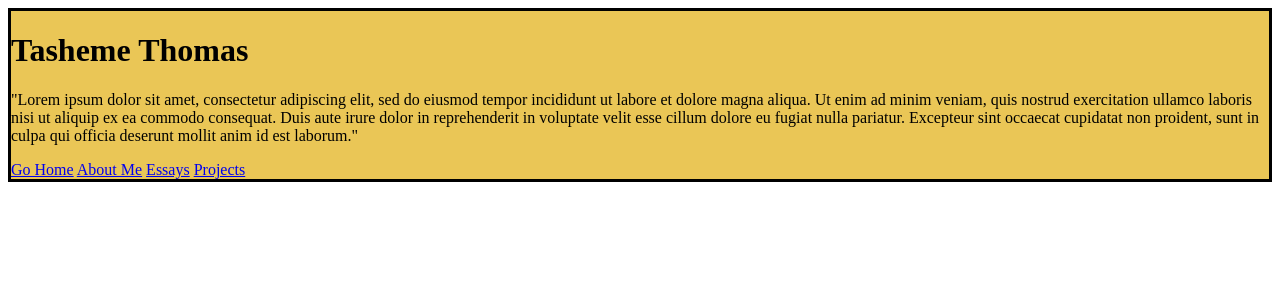
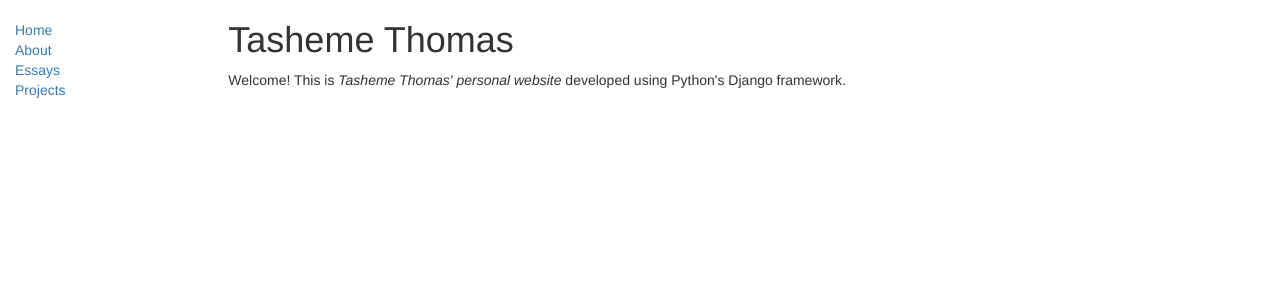
Before and after one commit to MrXlVii/website, a Django app: page / in a window 1280 px wide. Shown: the top 300 px of the page. Run offline with Django 3.2, Linux system fonts and the light colour scheme; some libraries are stand-ins or nearby versions.

Commit message:
updated design, added sidebar

```diff
--- a/howdy/templates/about.html
+++ b/howdy/templates/about.html
@@ -13,10 +13,6 @@
         <h1>About Me</h1>
     <p>Hello, my name is Tasheme Thomas. In 2015, I graduated from UNC-Chapel Hill with my Bachelors of Science in Mathematics and I'm currently working as a test-prep tutor (SAT and its subject tests, ACT, ISEE, SSAT, as well as general academic subjects) and looking to break into the tech industry. I'm most familiar with Java and Python, but I have experience with C, C++, noSQL, Javascript, and html. This website is hopefully going to serve as both a hub for my professional work as well as practice with the Django framework.
     </p>
-      <a href="{% url 'home' %}">Go Home</a>
-      <a href="{% url 'about' %}">About This Site</a>
-      <a href="{% url 'essays' %}">Essays</a>
-      <a href="{% url 'projects' %}">Projects</a>
       {% endblock %}
     </body>
 </html>
--- a/howdy/templates/base.html
+++ b/howdy/templates/base.html
@@ -5,6 +5,10 @@
 <html>
   <head>
     <meta charset="utf-8">
+    <meta name="viewport" content="width=device-width, initial-scale=1">
+    <link rel="stylesheet" href="https://maxcdn.bootstrapcdn.com/bootstrap/3.3.7/css/bootstrap.min.css">
+    <script src="https://ajax.googleapis.com/ajax/libs/jquery/1.12.4/jquery.min.js"></script>
+    <script src="https://maxcdn.bootstrapcdn.com/bootstrap/3.3.7/js/bootstrap.min.js"></script>
     <title>
       Tasheme Thomas || {% block title %}{% endblock %}
     </title>
@@ -13,9 +17,22 @@
     <link rel="stylesheet" href="{% static 'css/main.css' %}" type="text/css" />
   </head>
   <body>
-    <div class="container">
-      {% block pagecontent %}
-      {% endblock %}
+    <div class="container-fluid">
+        <div class = "row">
+            <div class = "col-sm-2">
+            {% block sidebar %}
+            <ul class="sidebar-nav">
+                <li><a href="{% url 'home' %}">Home</a></li>
+                <li><a href="{% url 'about' %}">About</a></li>
+                <li><a href="{% url 'essays' %}">Essays</a></li>
+                <li><a href="{% url 'projects' %}">Projects</a></li>
+            </ul>
+            {% endblock %}
+            </div>
+            <div class="col-sm-10">
+              {% block pagecontent %}{% endblock %}
+            </div>
+        </div>
     </div>
   </body>
 </html>
--- a/howdy/templates/essays.html
+++ b/howdy/templates/essays.html
@@ -16,10 +16,6 @@
       Duis aute irure dolor in reprehenderit in voluptate velit esse cillum dolore eu fugiat nulla pariatur.
       Excepteur sint occaecat cupidatat non proident, sunt in culpa qui officia deserunt mollit anim id est laborum."
     </p>
-      <a href="{% url 'home' %}">Go Home</a>
-      <a href="{% url 'about' %}">About This Site</a>
-      <a href="{% url 'essays' %}">Essays</a>
-      <a href="{% url 'projects' %}">Projects</a>
       {% endblock %}
     </body>
 </html>
--- a/howdy/templates/index.html
+++ b/howdy/templates/index.html
@@ -11,15 +11,8 @@
     <body>
       {% block pagecontent %}
         <h1>Tasheme Thomas</h1>
-        <p>"Lorem ipsum dolor sit amet, consectetur adipiscing elit, sed do eiusmod tempor incididunt ut labore et dolore magna aliqua.
-        Ut enim ad minim veniam, quis nostrud exercitation ullamco laboris nisi ut aliquip ex ea commodo consequat.
-        Duis aute irure dolor in reprehenderit in voluptate velit esse cillum dolore eu fugiat nulla pariatur.
-        Excepteur sint occaecat cupidatat non proident, sunt in culpa qui officia deserunt mollit anim id est laborum."
+        <p> Welcome! This is <em>Tasheme Thomas' personal website</em> developed using Python's Django framework.
         </p>
-        <a href="{% url 'home' %}">Go Home</a>
-        <a href="{% url 'about' %}">About Me</a>
-        <a href="{% url 'essays' %}">Essays</a>
-        <a href="{% url 'projects' %}">Projects</a>
       {% endblock %}
     </body>
 </html>
--- a/howdy/templates/projects.html
+++ b/howdy/templates/projects.html
@@ -16,10 +16,6 @@
       Duis aute irure dolor in reprehenderit in voluptate velit esse cillum dolore eu fugiat nulla pariatur.
       Excepteur sint occaecat cupidatat non proident, sunt in culpa qui officia deserunt mollit anim id est laborum."
     </p>
-      <a href="{% url 'home' %}">Go Home</a>
-      <a href="{% url 'about' %}">About This Site</a>
-      <a href="{% url 'essays' %}">Essays</a>
-      <a href="{% url 'projects' %}">Projects</a>
       {% endblock %}
     </body>
 </html>
--- a/static/css/main.css
+++ b/static/css/main.css
@@ -1,5 +1,5 @@
-.container {
-    background: #eac656;
-    margin: 10 10 10 10;
-    border: 3px solid black;
+.sidebar-nav {
+    margin-top: 20px;
+    padding: 0;
+    list-style: none;
 }
```
Also changed, not shown: README.md.
